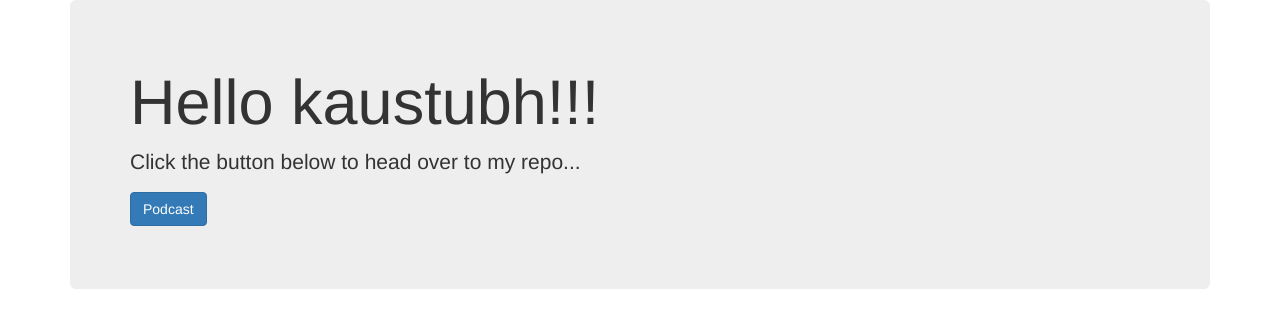
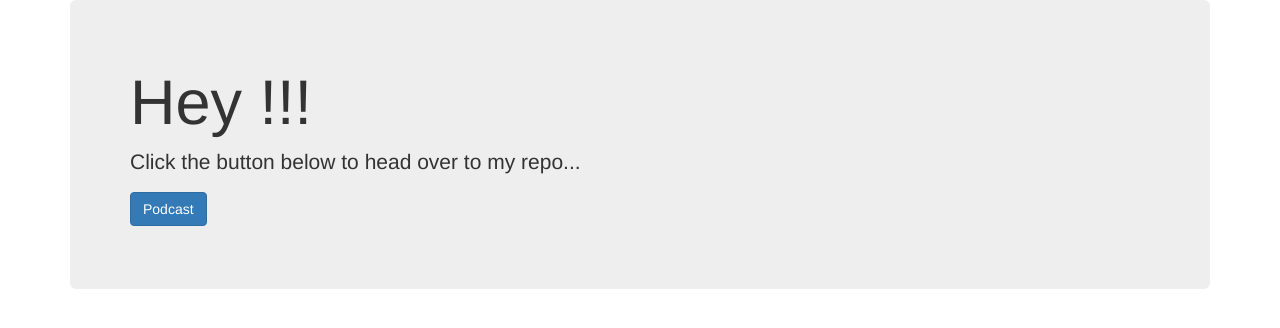
Before and after one commit to duttadeep55/docker_CI-CD, a Node server app: page / in a window 1280 px wide. Shown: the top 328 px of the page. Run offline with Node 20, Linux system fonts and the light colour scheme; some libraries are stand-ins or nearby versions.

Commit message:
Update home.jade

```diff
--- a/views/home.jade
+++ b/views/home.jade
@@ -5,7 +5,7 @@ html
   body
     div.container
       div.jumbotron
-        h1 Hello kaustubh!!!
+        h1 Hey !!!
         p Click the button below to head over to my repo...
         p
           a.btn.btn-primary(href="https://github.com/duttadeep55/docker_CI-CD.git") Podcast
```
